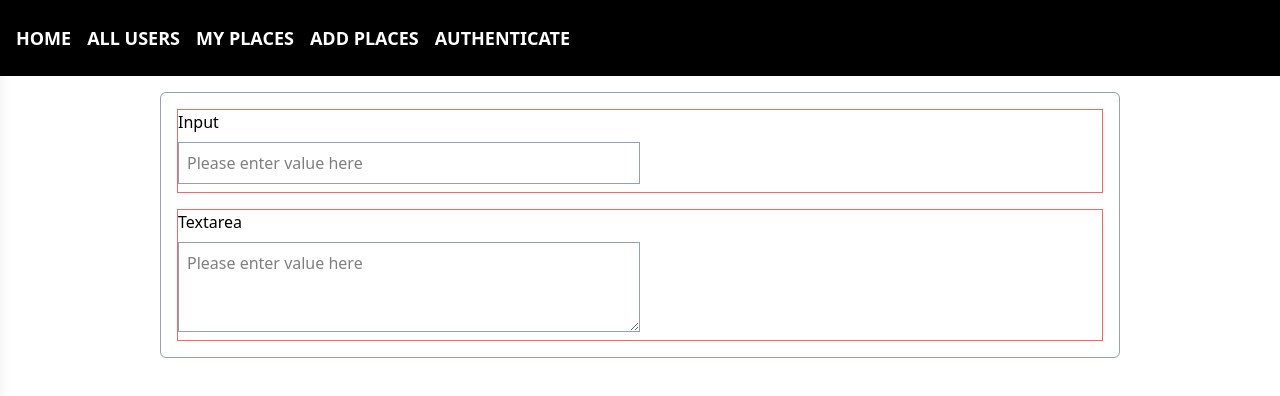
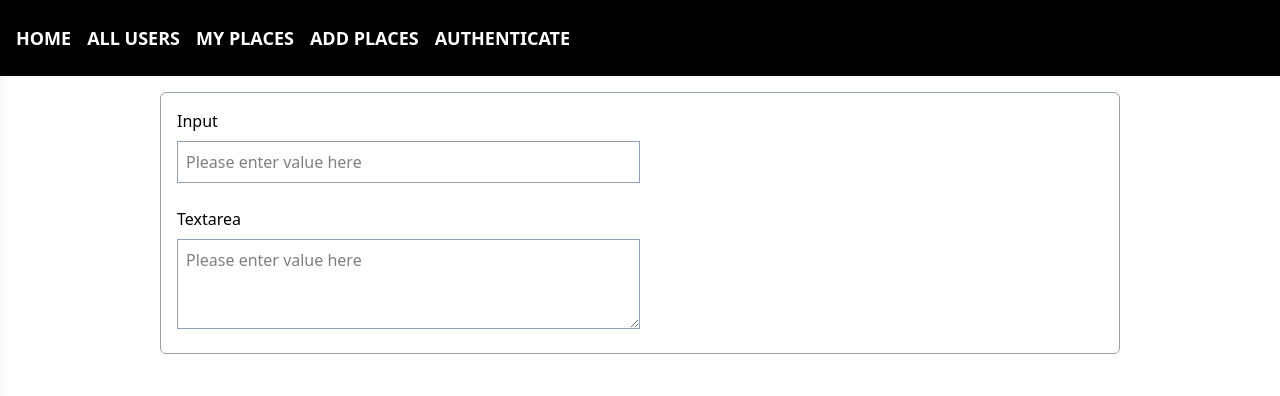
Before and after one commit to Earlssu/MERN_FS_Project, a React (Vite) app in the folder apps/client/: page /themes/new in a window 1280 px wide. Shown: the top 396 px of the page. Built offline with nearby package versions, Linux system fonts and the light colour scheme.

Commit message:
[Style]Setup Error Styling

```diff
--- a/apps/client/src/shared/components/FormElements/Input.tsx
+++ b/apps/client/src/shared/components/FormElements/Input.tsx
@@ -37,11 +37,11 @@ const Input: React.FC<InputProps> = ({
   };
 
   return (
-    <div className={`flex flex-col gap-2 ${!inputState.isValid ? 'border border-red-400' : ''}`}>
+    <div className={`flex flex-col gap-2`}>
       <label htmlFor={id}>{label}</label>
       {element === 'input' ? (
         <input
-          className={'border border-slate-400 max-w-1/2 p-2'}
+          className={`border border-slate-400 max-w-1/2 p-2 ${!inputState.isValid ? 'border border-red-400' : ''}`}
           id={id}
           onChange={changeHandler}
           value={inputState.value}
@@ -49,7 +49,7 @@ const Input: React.FC<InputProps> = ({
         />
       ) : (
         <textarea
-          className={'border border-slate-400 max-w-1/2 p-2'}
+          className={`border border-slate-400 max-w-1/2 p-2 ${!inputState.isValid ? 'border border-red-400' : ''}`}
           id={id}
           rows={rows || 3}
           onChange={changeHandler}
```
